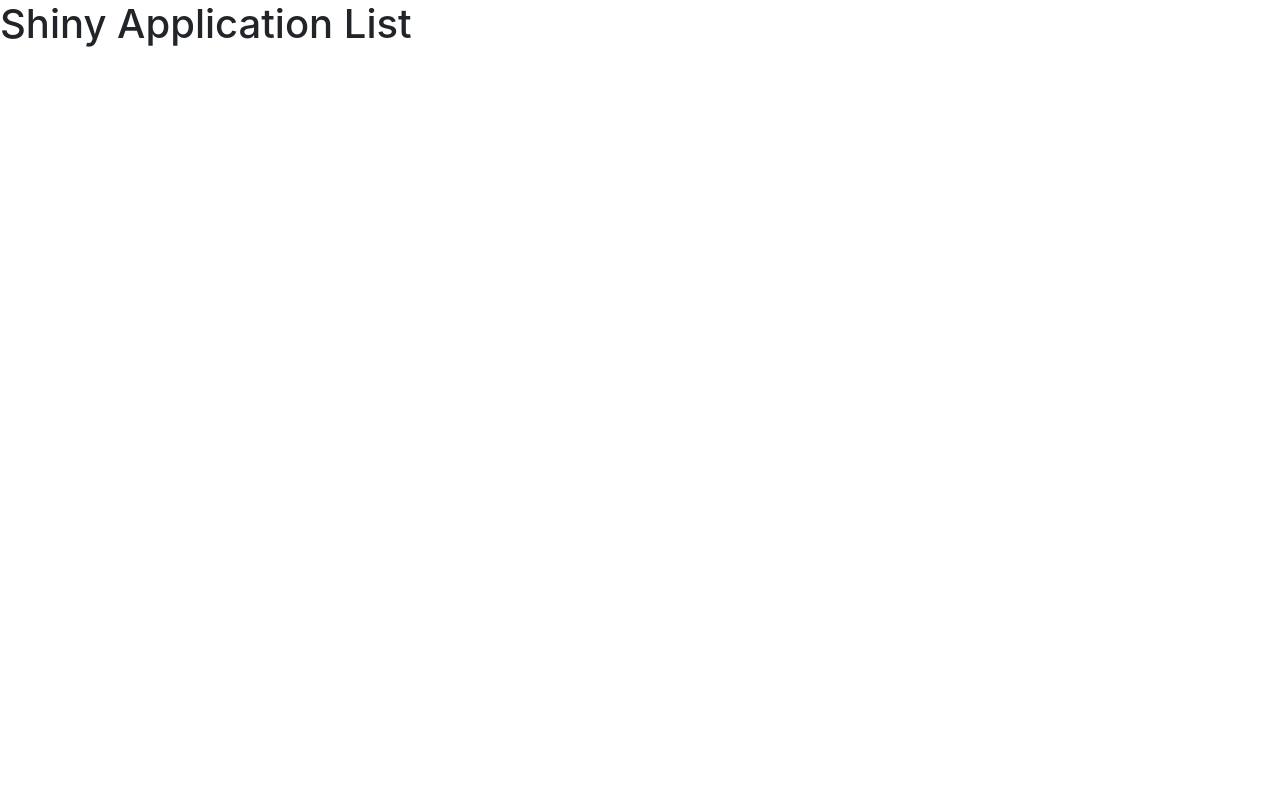
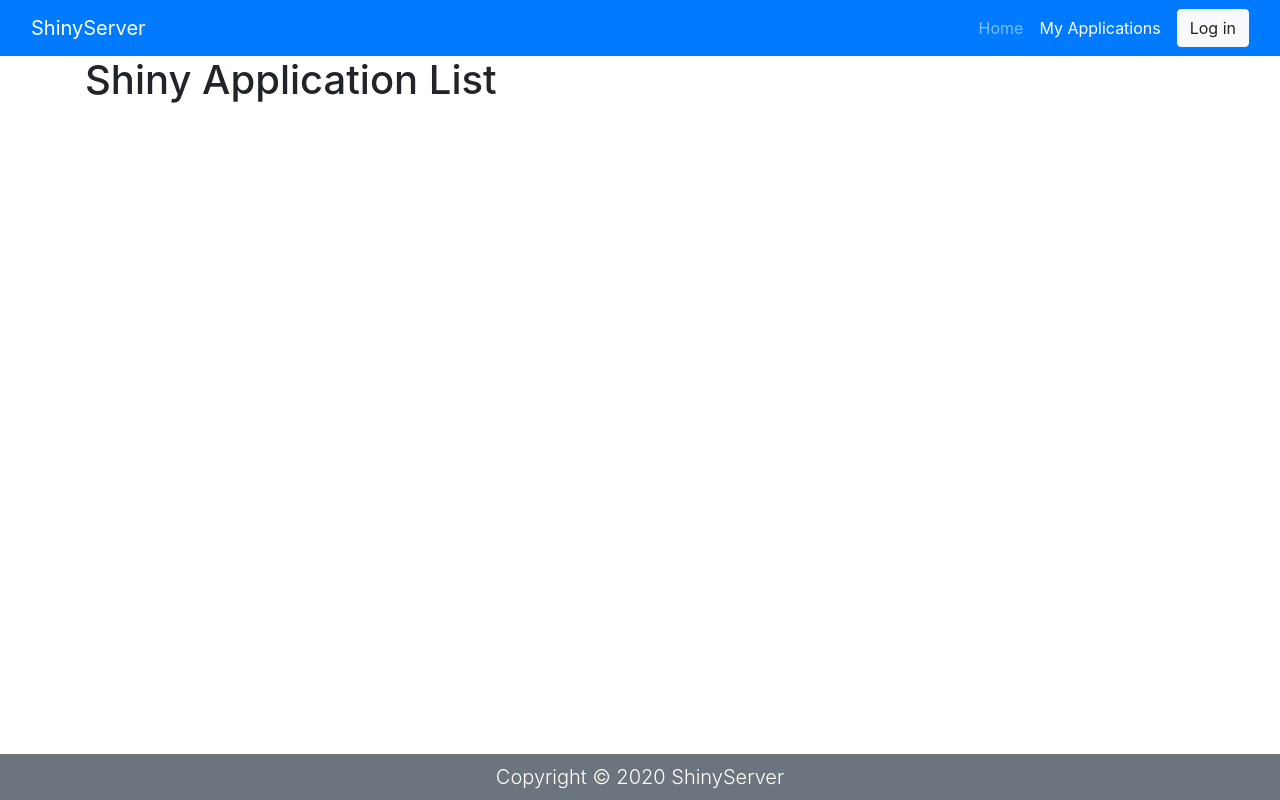
Before and after one commit to cnr-ibba/shiny-server, a Django app: page /applications/ in a window 1280 px wide. Run offline with Django 3.2, Linux system fonts and the light colour scheme; data that the repository does not hold is empty; some libraries are stand-ins or nearby versions.

Commit message:
:lipstick: working with bootstrap templates

```diff
--- a/django-data/shiny/serve/templates/serve/shinyapp_list.html
+++ b/django-data/shiny/serve/templates/serve/shinyapp_list.html
@@ -4,13 +4,13 @@
 {% block title %}Shiny Application List{% endblock title %}
 
 {% block content %}
+  <div class="container">
+    <h1>Shiny Application List</h1>
 
-  <h1>Shiny Application List</h1>
-
-  <ul>
-    {% for shinyapp in shinyapp_list %}
-      <li><a href="{{ shinyapp.slug }}">{{ shinyapp.title }}</a></li>
-    {% endfor %}
-  </ul>
-
+    <ul>
+      {% for shinyapp in shinyapp_list %}
+        <li><a href="{{ shinyapp.get_absolute_url }}">{{ shinyapp.title }}</a></li>
+      {% endfor %}
+    </ul>
+  </div>
 {% endblock content %}
--- a/django-data/shiny/templates/base.html
+++ b/django-data/shiny/templates/base.html
@@ -17,17 +17,73 @@
   {% block body %}
 
   <body>
+    <!-- NAVBAR -->
+    <nav class="navbar navbar-expand-sm navbar-dark bg-primary">
+      <div class="container-fluid">
+        <a class="navbar-brand" href="{% url 'home' %}">ShinyServer</a>
+        <button class="navbar-toggler" type="button" data-toggle="collapse" data-target="#navbarCollapse" aria-controls="navbarCollapse" aria-expanded="false" aria-label="Toggle navigation">
+          <span class="navbar-toggler-icon"></span>
+        </button>
+        <div class="collapse navbar-collapse" id="navbarCollapse">
+          <ul class="navbar-nav ml-auto">
+            <li class="nav-item {% if request.resolver_match.url_name == 'home' %}active{% endif %}">
+              <a class="nav-link" href="{% url 'home' %}">Home</a>
+            </li>
+            <li class="nav-item {% if request.resolver_match.url_name == 'applications' %}active{% endif %}">
+              <a class="nav-link" href="{% url 'applications' %}">My Applications</a>
+            </li>
+            {% if user.is_authenticated %}
+              {% if user.is_staff %}
+              <li class="nav-item">
+                <a class="nav-link" href="{% url 'admin:index' %}">Admin</a>
+              </li>
+              {% endif %}
+            <form class="form-inline">
+              <a href="{% url 'logout' %}" class="btn btn-light ml-2">Log out</a>
+            </form>
+            {% else %}
+            <form class="form-inline">
+              <a href="{% url 'login' %}" class="btn btn-light ml-2">Log in</a>
+            </form>
+            {% endif %}
+          </ul>
+        </div>
+
+      </div>
+    </nav>
+
+    <!-- CONTENT -->
     {% block content %}
 
     <h1>Hello, world!</h1>
 
     {% endblock content %}
 
+    <!-- FOOTER -->
+    <footer id="main-footer" class="fixed-bottom bg-secondary text-white py-2">
+      <div class="container">
+        <div class="row">
+          <div class="col">
+            <p class="lead text-center mb-0">
+              Copyright &copy; <span id="year"></span> ShinyServer
+            </p>
+          </div>
+        </div>
+      </div>
+    </footer>
+
     <!-- Optional JavaScript -->
     <!-- jQuery first, then Popper.js, then Bootstrap JS -->
     <script src="https://code.jquery.com/jquery-3.4.1.slim.min.js" integrity="sha384-J6qa4849blE2+poT4WnyKhv5vZF5SrPo0iEjwBvKU7imGFAV0wwj1yYfoRSJoZ+n" crossorigin="anonymous"></script>
     <script src="https://cdn.jsdelivr.net/npm/popper.js@1.16.0/dist/umd/popper.min.js" integrity="sha384-Q6E9RHvbIyZFJoft+2mJbHaEWldlvI9IOYy5n3zV9zzTtmI3UksdQRVvoxMfooAo" crossorigin="anonymous"></script>
     <script src="https://stackpath.bootstrapcdn.com/bootstrap/4.4.1/js/bootstrap.min.js" integrity="sha384-wfSDF2E50Y2D1uUdj0O3uMBJnjuUD4Ih7YwaYd1iqfktj0Uod8GCExl3Og8ifwB6" crossorigin="anonymous"></script>
+
+    {% block  custom-js %}{% endblock custom-js%}
+    <script>
+      // Get the current year for the copyright
+      $('#year').text(new Date().getFullYear());
+    </script>
+
   </body>
 
   {% endblock body %}
```
Also changed, not shown: django-data/shiny/serve/templates/serve/index.html (added, +10 -0 lines), django-data/shiny/serve/templates/serve/shinyapp_detail.html (+8 -4 lines).
